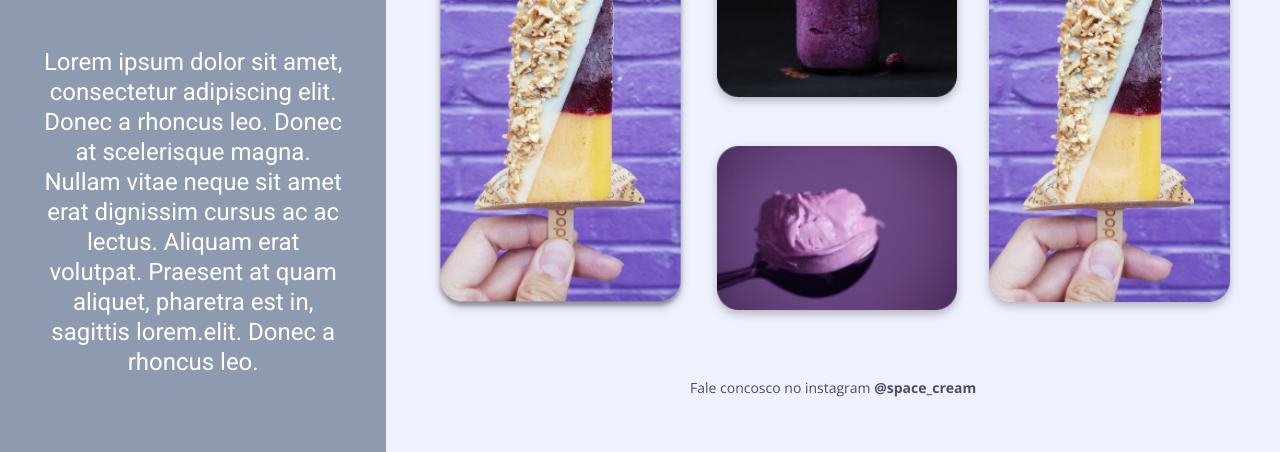
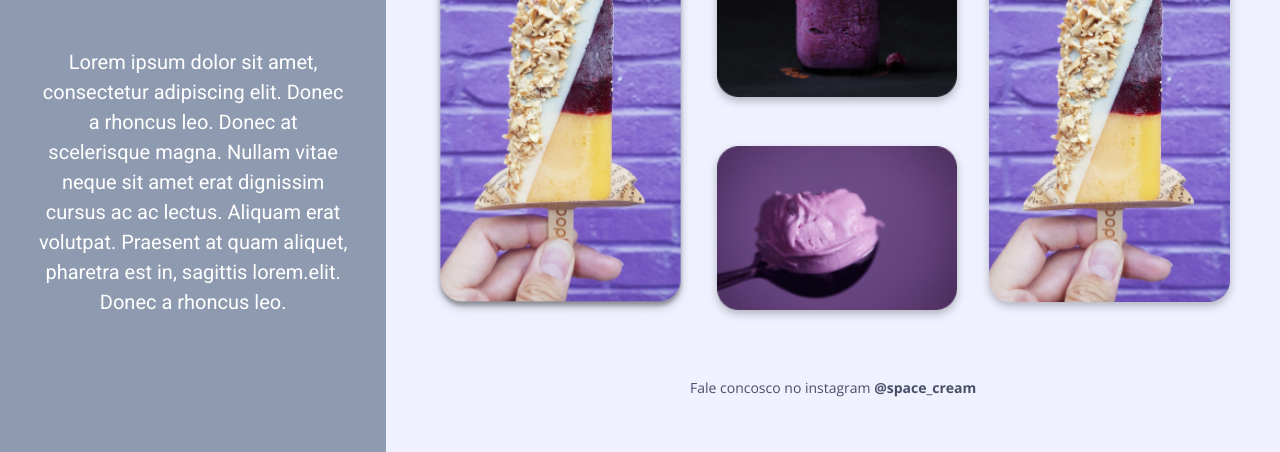
Before and after one commit to FilipeSantos07/Rocketseat-desafio-Space-Cream, a plain HTML site: page index.html in a window 1280 px wide. Shown: the part 349-801 px from the top of the page. Drawn offline with nearby package versions, Linux system fonts and the light colour scheme; a web font is replaced by a local one.

Commit message:
added clamp in header::after on desktop 1241px

```diff
--- a/css/style.css
+++ b/css/style.css
@@ -230,7 +230,7 @@ footer a {
        header::after {
         content: "Lorem ipsum dolor sit amet, consectetur adipiscing elit. Donec a rhoncus leo. Donec at scelerisque magna. Nullam vitae neque sit amet erat dignissim cursus ac ac lectus. Aliquam erat volutpat. Praesent at quam aliquet, pharetra est in, sagittis lorem.elit. Donec a rhoncus leo. ";
         color: var(--white);
-        font-size: clamp(2rem, 2.4vw,2.4rem);
+        font-size: clamp(2rem, 1.4vw,2.4rem);
         line-height: 3.0rem;
         display: block;
         margin: auto;
```
